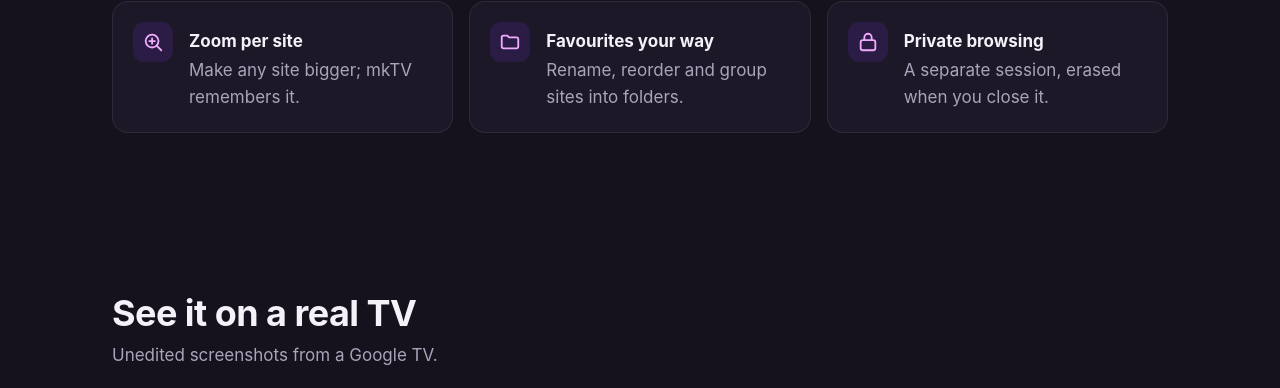
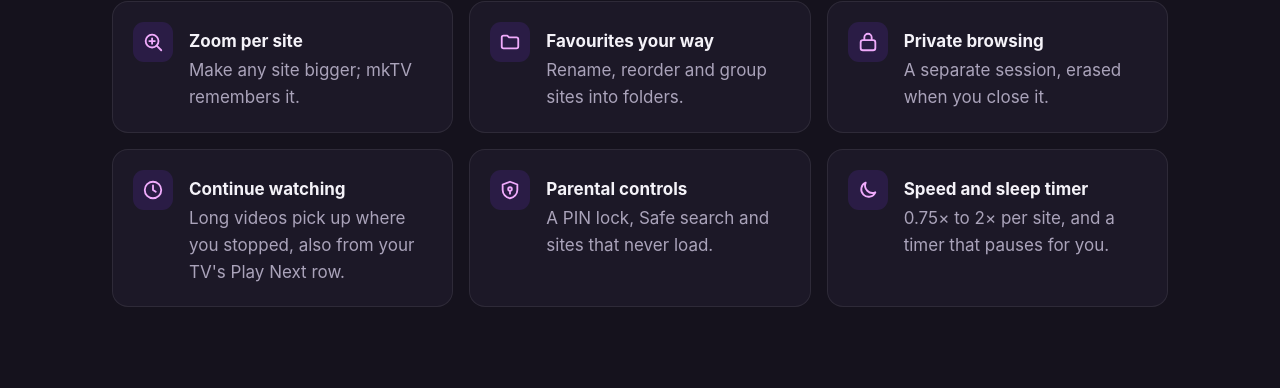
Before and after one commit to MKTVHub/MKTVHub.github.io, a plain HTML site: page index.html in a window 1280 px wide. Shown: the part 2105-2493 px from the top of the page. Drawn offline with Linux system fonts and the light colour scheme; no server answers.

Commit message:
Features: Continue watching, parental controls, speed and sleep timer (mkTV 1.2.0)

```diff
--- a/index.html
+++ b/index.html
@@ -287,6 +287,9 @@
       <li class="feature"><svg viewBox="0 0 24 24" fill="none" stroke="currentColor" stroke-width="2" stroke-linecap="round" stroke-linejoin="round" aria-hidden="true"><circle cx="11" cy="11" r="7"/><path d="M21 21l-5-5M11 8v6M8 11h6"/></svg><h3>Zoom per site</h3><p>Make any site bigger; mkTV remembers it.</p></li>
       <li class="feature"><svg viewBox="0 0 24 24" fill="none" stroke="currentColor" stroke-width="2" stroke-linecap="round" stroke-linejoin="round" aria-hidden="true"><path d="M3 7a2 2 0 0 1 2-2h4l2 2h8a2 2 0 0 1 2 2v8a2 2 0 0 1-2 2H5a2 2 0 0 1-2-2z"/></svg><h3>Favourites your way</h3><p>Rename, reorder and group sites into folders.</p></li>
       <li class="feature"><svg viewBox="0 0 24 24" fill="none" stroke="currentColor" stroke-width="2" stroke-linecap="round" stroke-linejoin="round" aria-hidden="true"><rect x="4" y="10" width="16" height="11" rx="2.5"/><path d="M8 10V7a4 4 0 0 1 8 0v3"/></svg><h3>Private browsing</h3><p>A separate session, erased when you close it.</p></li>
+      <li class="feature"><svg viewBox="0 0 24 24" fill="none" stroke="currentColor" stroke-width="2" stroke-linecap="round" stroke-linejoin="round" aria-hidden="true"><circle cx="12" cy="12" r="9"/><path d="M12 7v5l3 2"/></svg><h3>Continue watching</h3><p>Long videos pick up where you stopped, also from your TV's Play Next row.</p></li>
+      <li class="feature"><svg viewBox="0 0 24 24" fill="none" stroke="currentColor" stroke-width="2" stroke-linecap="round" stroke-linejoin="round" aria-hidden="true"><path d="M12 3l8 3v6c0 4.5-3.4 8.2-8 9-4.6-.8-8-4.5-8-9V6z"/><circle cx="12" cy="11" r="2"/><path d="M12 13v3"/></svg><h3>Parental controls</h3><p>A PIN lock, Safe search and sites that never load.</p></li>
+      <li class="feature"><svg viewBox="0 0 24 24" fill="none" stroke="currentColor" stroke-width="2" stroke-linecap="round" stroke-linejoin="round" aria-hidden="true"><path d="M20 14.5A8 8 0 0 1 9.5 4a8 8 0 1 0 10.5 10.5z"/></svg><h3>Speed and sleep timer</h3><p>0.75× to 2× per site, and a timer that pauses for you.</p></li>
     </ul>
   </div>
 </section>
```
